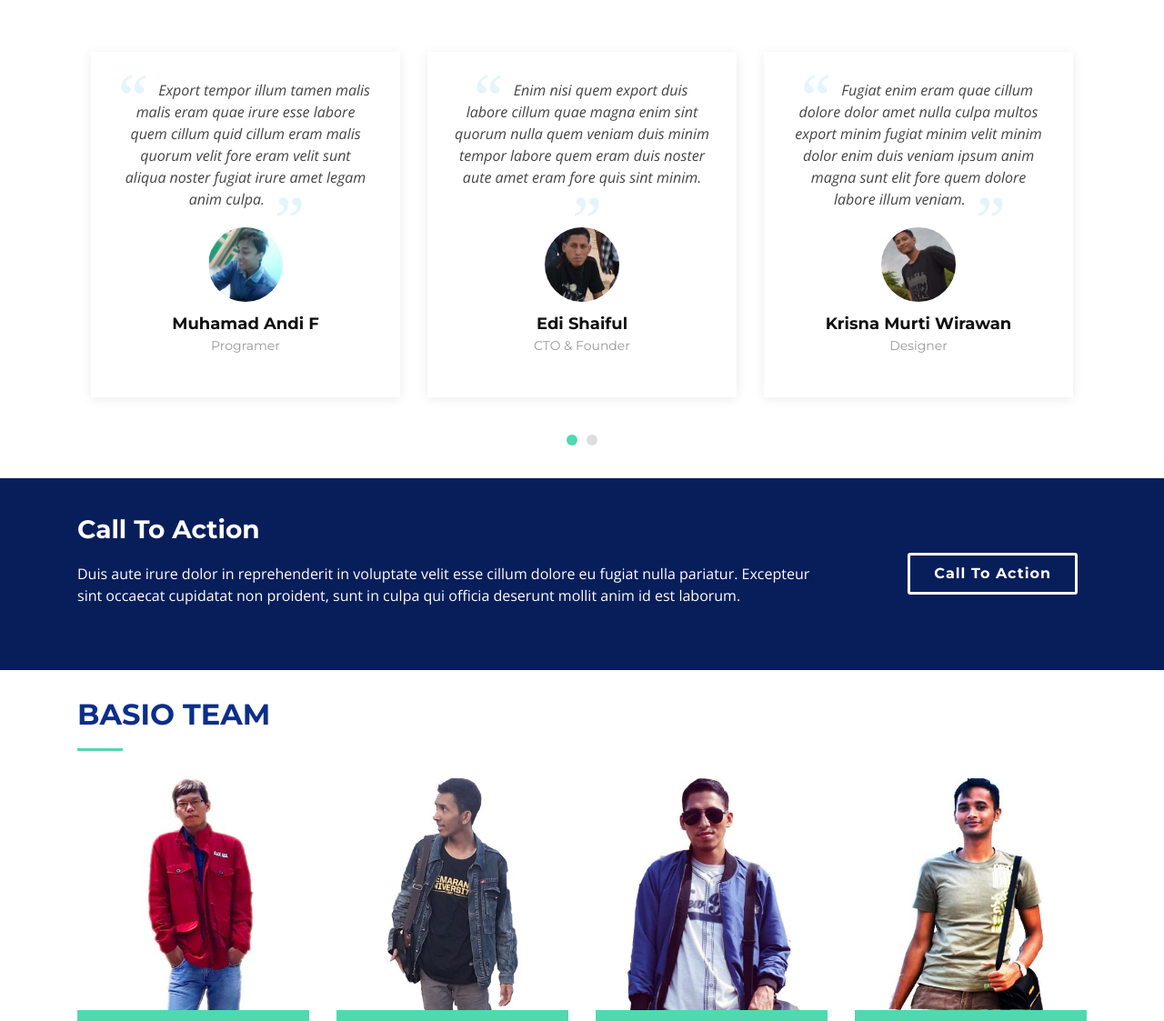
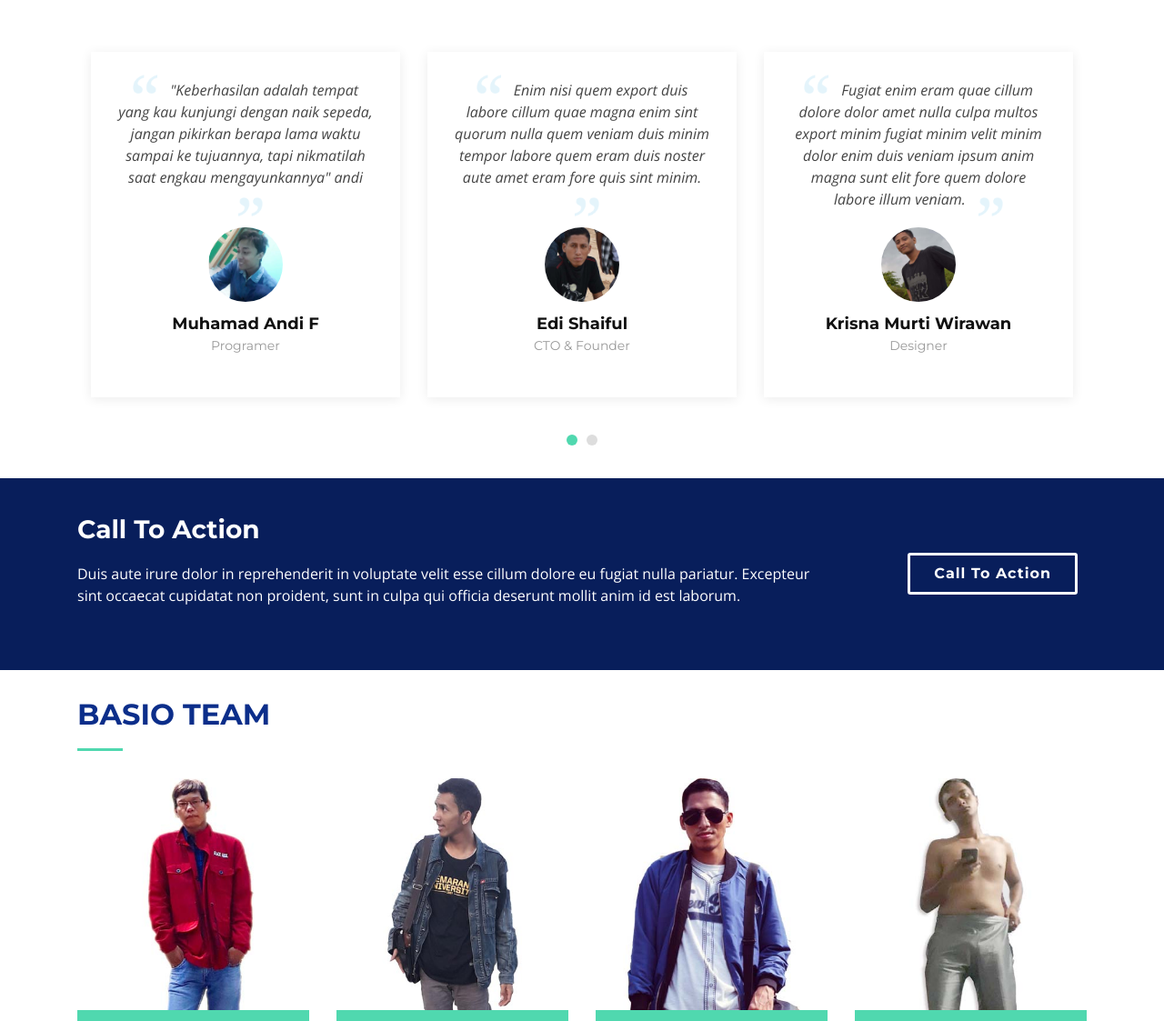
Before and after one commit to Shoichiinaba/Shoichiinaba12.github.io, a plain HTML site: page index.html in a window 1280 px wide. Shown: the part 2876-3999 px from the top of the page at 91% size. Drawn offline with nearby package versions, Linux system fonts and the light colour scheme; files whose address does not match are found by name.

Commit message:
update semboyan

```diff
--- a/index.html
+++ b/index.html
@@ -346,7 +346,7 @@
             <div class="testimonial-item">
               <p>
                 <img src="img/quote-sign-left.png" class="quote-sign-left" alt="">
-                Export tempor illum tamen malis malis eram quae irure esse labore quem cillum quid cillum eram malis quorum velit fore eram velit sunt aliqua noster fugiat irure amet legam anim culpa.
+                "Keberhasilan adalah tempat yang kau kunjungi dengan naik sepeda, jangan pikirkan berapa lama waktu sampai ke tujuannya, tapi nikmatilah saat engkau mengayunkannya" andi
                 <img src="img/quote-sign-right.png" class="quote-sign-right" alt="">
               </p>
               <img src="img/testimonial-2.jpg" class="testimonial-img" alt="">
@@ -469,7 +469,7 @@
 
           <div class="col-lg-3 col-md-6">
             <div class="member">
-              <div class="pic"><img src="img/team-41.jpg" alt=""></div>
+              <div class="pic"><img src="img/team-4.jpg" alt=""></div>
               <div class="details">
                 <h4>M. Arun Setiadi</h4>
                 <span>Accountant & Inovator</span>
```
